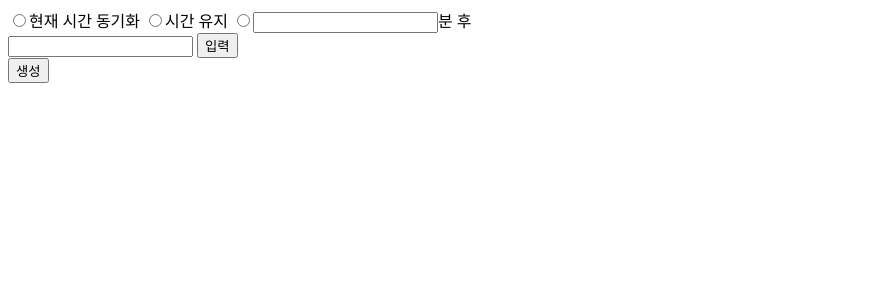
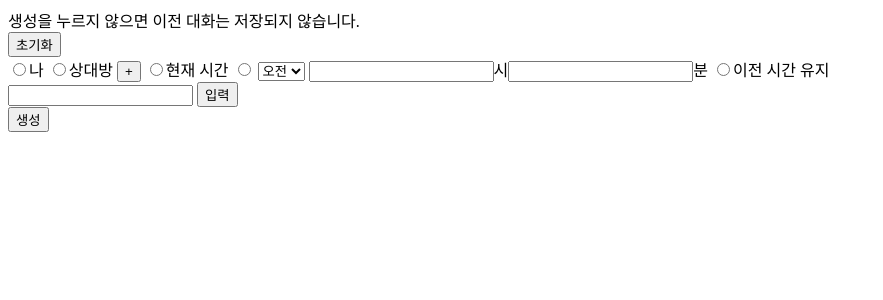
Before and after one commit to M1nsong-Kim/practice-msg, a Spring app: template src/main/resources/templates/generator.html in a window 1280 px wide. Shown: the top 300 px of the page, without its empty margins (0-883 px from the left). Run offline with Thymeleaf, Linux system fonts and the light colour scheme; the template is opened without the code that fills it, so the values that code supplies are empty.

Commit message:
html 구성

```diff
--- a/src/main/resources/static/common/common.js
+++ b/src/main/resources/static/common/common.js
@@ -1,3 +1,5 @@
+var msg = [];	// 객체 배열
+
 // 입력한 메시지 창 화면에 띄우기
 function msgOnBoard(){
 
--- a/src/main/resources/templates/generator.html
+++ b/src/main/resources/templates/generator.html
@@ -8,10 +8,32 @@
 </head>
 <body>
 	<div>
-		<input type="radio">현재 시간 동기화
-		<input type="radio">시간 유지
-		<input type="radio"><input type="number">분 후
+		<div>생성을 누르지 않으면 이전 대화는 저장되지 않습니다.</div>
+		<button type="button">초기화</button>
 	</div>
+	<div>
+		<!-- 화자 -->
+		<input type="radio">나
+		<!-- if로 가르기 -->
+		<input type="radio">상대방
+		<button type="button" onclick="popup_opponent();">+</button>
+
+		<!-- 시간 -->
+		<input type="radio">현재 시간
+		<input type="radio">
+		<select>
+			<option>오전</option>
+			<option>오후</option>
+		</select>
+		<input type="number">시<input type="number">분
+		<input type="radio">이전 시간 유지
+	</div>
+
+	<!-- 대화창 -->
+	<div>
+
+	</div>
+
 	<div>
 		<input type="text">
 		<button type="button" onclick="msgOnboard();">입력</button>
```
Also changed, not shown: src/main/resources/templates/popup_opponent.html (added, +15 -0 lines).
